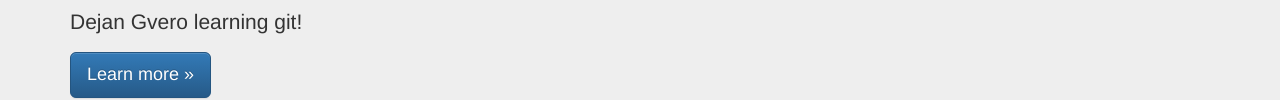
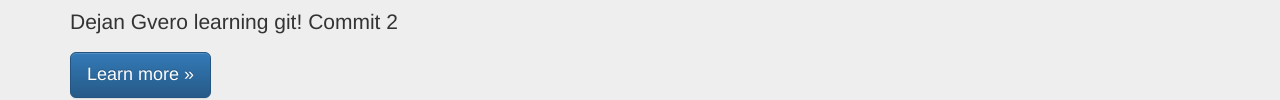
Before and after one commit to dejangvero-projects/git-demo, a plain HTML site: page index.html in a window 1280 px wide. Shown: the part 190-290 px from the top of the page. Drawn offline with nearby package versions, Linux system fonts and the light colour scheme.

Commit message:
Index page second commit to GH

```diff
--- a/index.html
+++ b/index.html
@@ -56,7 +56,7 @@
     <div class="jumbotron">
       <div class="container">
         <h1>Hello, world!</h1>
-        <p>Dejan Gvero learning git!</p>
+        <p>Dejan Gvero learning git! Commit 2</p>
         <p><a class="btn btn-primary btn-lg" href="#" role="button">Learn more &raquo;</a></p>
       </div>
     </div>
```
